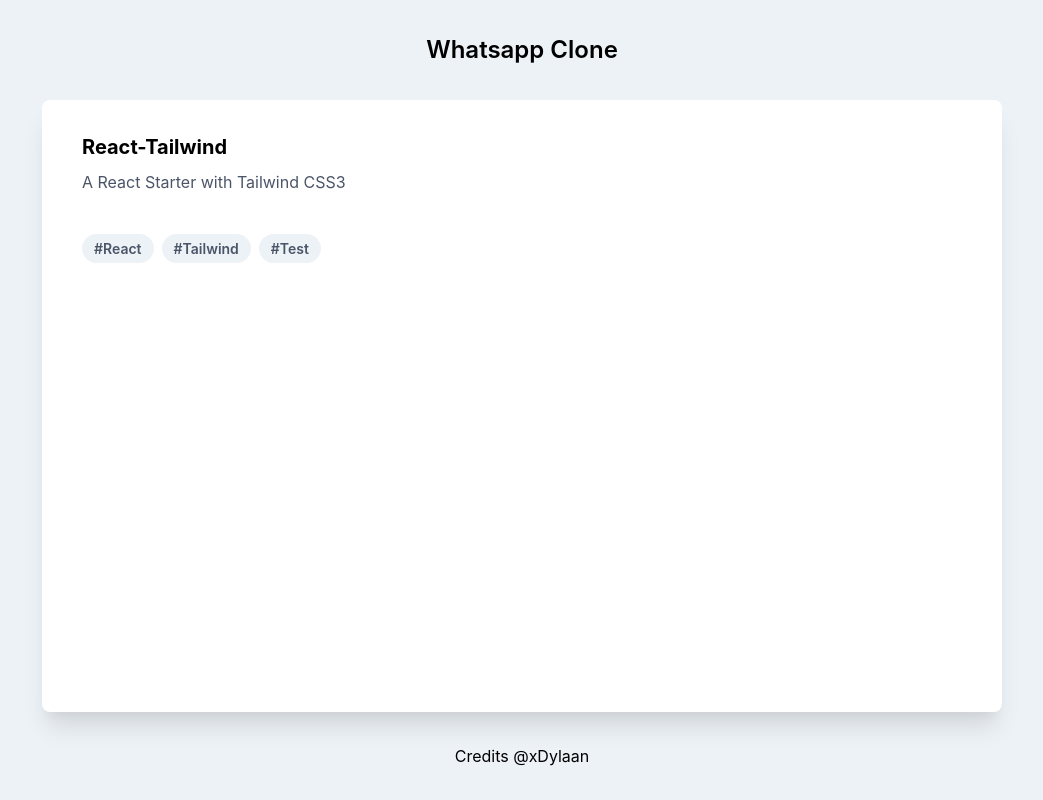
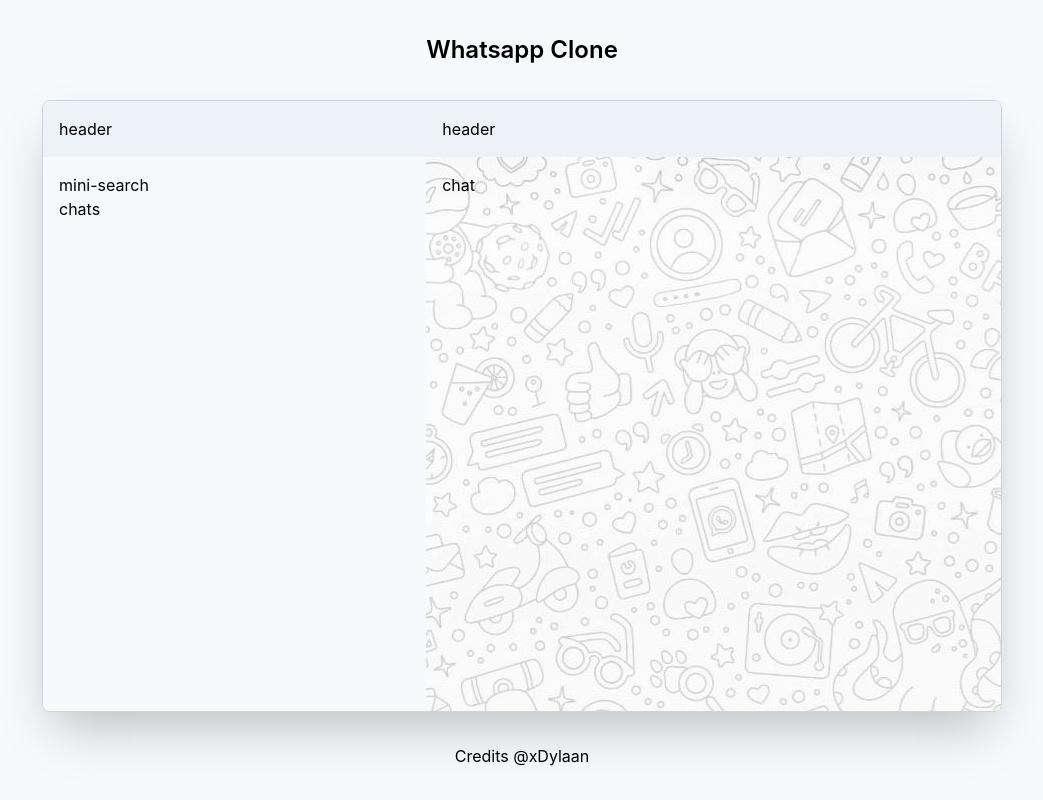
Before and after one commit to toniramon/whatsapp_clone_react_tailwindcss, a React (Create React App) app: page / in a window 1280 px wide. Shown: the whole page, without its empty margins (118-1161 px from the left). Built offline with nearby package versions, Linux system fonts and the light colour scheme.

Commit message:
added layout of whatsapp, two column

```diff
--- a/src/App.js
+++ b/src/App.js
@@ -1,34 +1,33 @@
 import React from "react";
-import logo from "./logo.svg";
 import "./App.css";
+// import logo from "./logo.svg";
 import palette from "./assets/img/palette.jpg";
 
 function App() {
   return (
     <div
-      className="h-screen flex flex-col justify-center items-center bg-gray-200"
+      className="h-screen flex flex-col justify-center items-center bg-gray-100"
       // style={{ backgroundImage: `url(${palette})` }}
     >
       <div>
         <h1 className="text-2xl font-semibold m-8">Whatsapp Clone</h1>
       </div>
-      {/* // Add container. // Add left side app // Add right side app */}
-      <div className="w-9/12 h-128 rounded-lg overflow-hidden shadow-xl p-4 bg-white">
-        <div className="px-6 py-4">
-          <div className="font-bold text-xl mb-2"> React-Tailwind </div>
-          <p className="text-gray-700 text-base">
-            A React Starter with Tailwind CSS3
-          </p>
+      <div className="w-9/12 flex flex-row h-128 rounded-lg overflow-hidden shadow-2xl bg-white border border-gray-400">
+        <div className="bg-gray-100 w-2/5 h-full">
+          <div className="bg-gray-200 p-4">header</div>
+          <div className="p-4">
+            <div>mini-search</div>
+            <div>chats</div>
+          </div>
         </div>
-        <div className="px-6 py-4">
-          {["React", "Tailwind", "Test"].map((tag) => (
-            <span
-              key={tag}
-              className="inline-block bg-gray-200 rounded-full px-3 py-1 text-sm font-semibold text-gray-700 mr-2 mt-2"
-            >
-              {"#" + tag}
-            </span>
-          ))}
+        <div className="bg-gray-100 w-3/5 h-full">
+          <div className="bg-gray-200 p-4">header</div>
+          <div
+            className="p-4 h-full"
+            style={{ backgroundImage: `url(${palette})` }}
+          >
+            <div>chat</div>
+          </div>
         </div>
       </div>
       <div>
```
